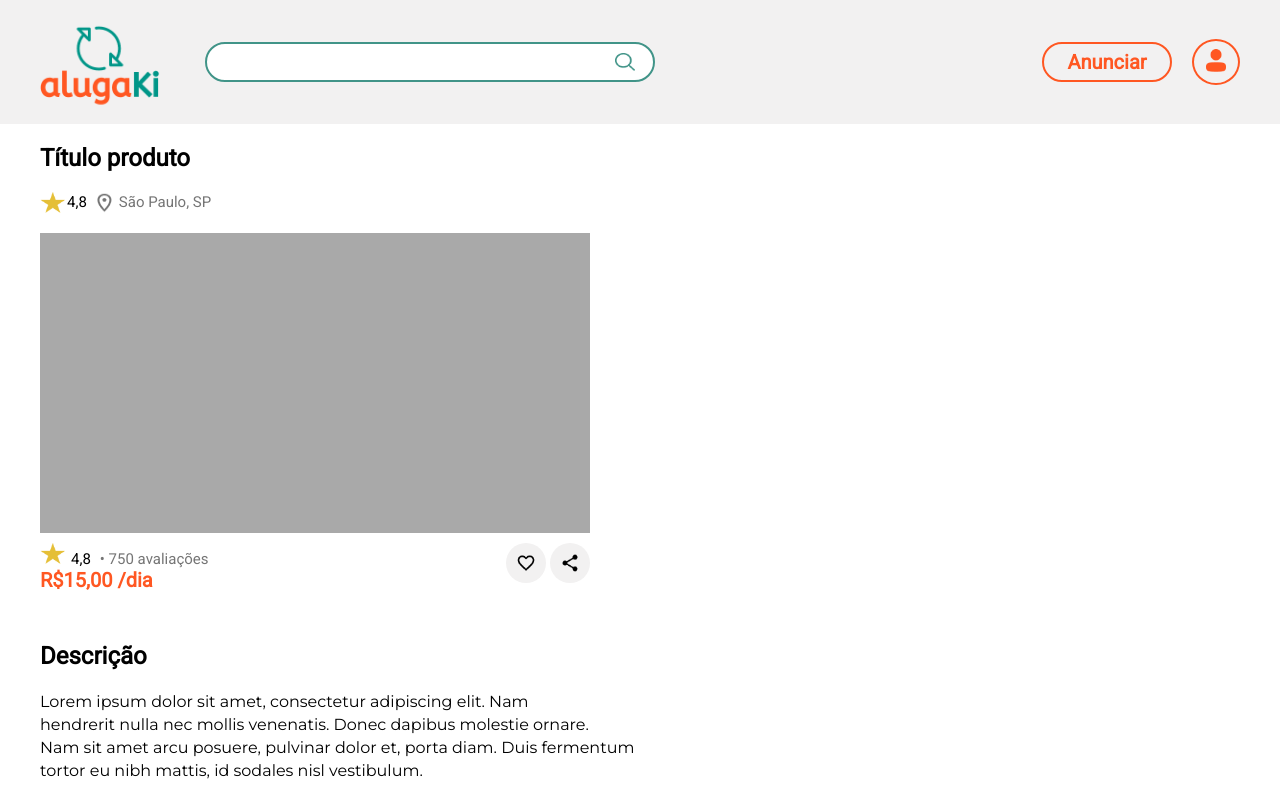
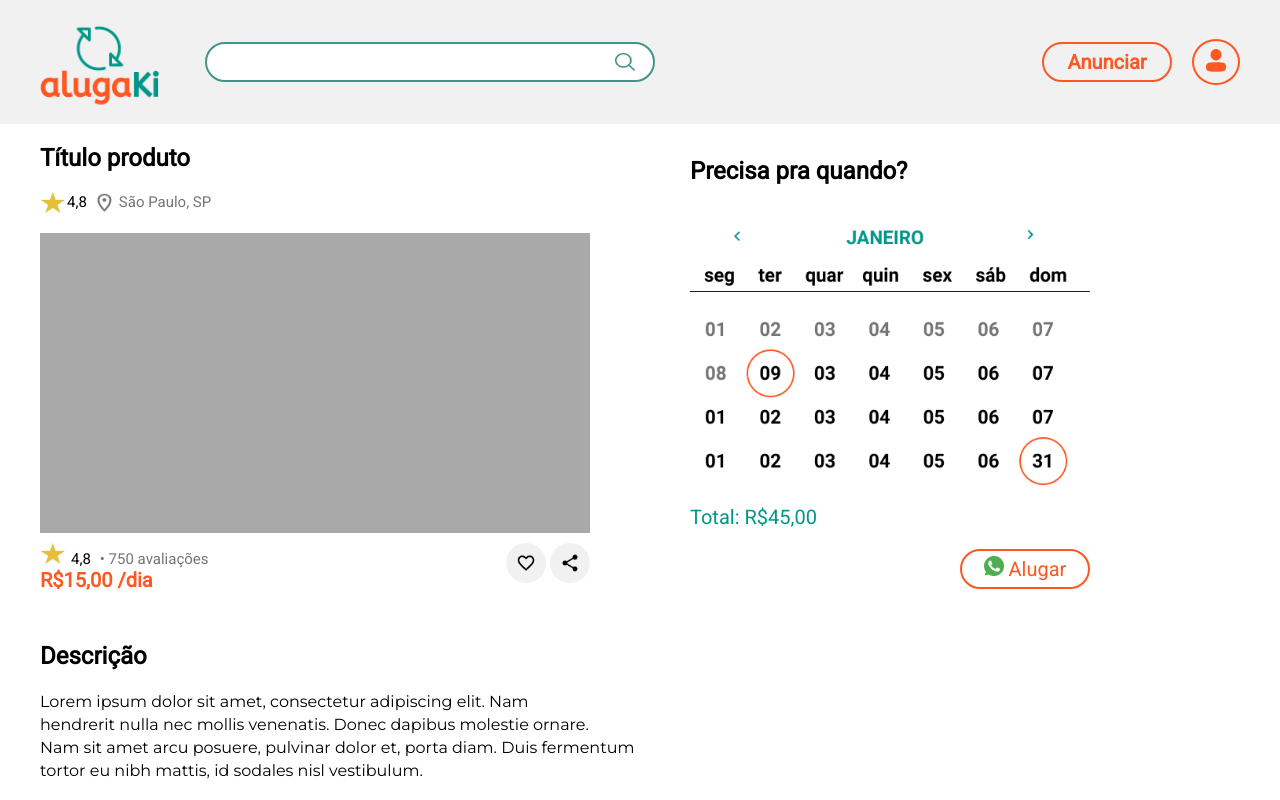
Before and after one commit to JuliaMendes/alugaki, a plain HTML site: page app/listagem-prod.html in a window 1280 px wide. Shown: the top 800 px of the page. Drawn offline with Linux system fonts and the light colour scheme; a web font is replaced by a local one.

Commit message:
calendario feito

```diff
--- a/app/css/listagem-prod.css
+++ b/app/css/listagem-prod.css
@@ -110,7 +110,8 @@ header .container .botoes button:last-child{
 .primeira .container{
     display: flex;
     align-items: center;
-    justify-content: space-between;
+    justify-content: flex-start;
+    gap: 100px;
 }
 
 .primeira .produto .info h1{
@@ -168,6 +169,46 @@ header .container .botoes button:last-child{
     width: 20px;
     margin-top: 4px;
 }
+.primeira .calendario{
+    display: flex;
+    flex-direction: column;
+    gap: 20px;
+}
+.primeira .calendario img{
+    width: 400px;
+    max-width: 100%;
+    height: 260px;
+}
+.primeira .calendario h2{
+    margin-top: 30px;
+    font-family: Roboto;
+}
+.primeira .calendario small{
+    font-family: Roboto;
+    color:#009688;
+    font-size: 20px;
+}
+
+.primeira .calendario .botao{
+    display: flex;
+    justify-content: flex-end;
+}
+.primeira .calendario button{
+    background-color: transparent;
+    border: solid 2px #FF5722;
+    border-radius: 40px;
+    color: #FF5722;
+    font-size: 20px;
+    font-family: 'Roboto';
+    width: 130px;
+    height: 40px;
+
+}
+.primeira .calendario button img{
+    width: 20px;
+    height: 20px;
+}
+
 .segunda{
     margin-top: 50px;
 }
--- a/app/listagem-prod.html
+++ b/app/listagem-prod.html
@@ -54,6 +54,12 @@
                         <button><img src="img/share.png" alt=""></button>
                     </div>
                 </div>
+            </div>
+            <div class="calendario">
+                <h2>Precisa pra quando?</h2>
+                <img src="img/calendario.png" alt="">
+                <small>Total: R$45,00</small>
+                <div class="botao"><button><img src="img/whatsapp 1.png" alt=""> Alugar</button></div>
             </div>
         </div>
     </section>
```
Also changed, not shown: app/img/whatsapp 1.png (added).
